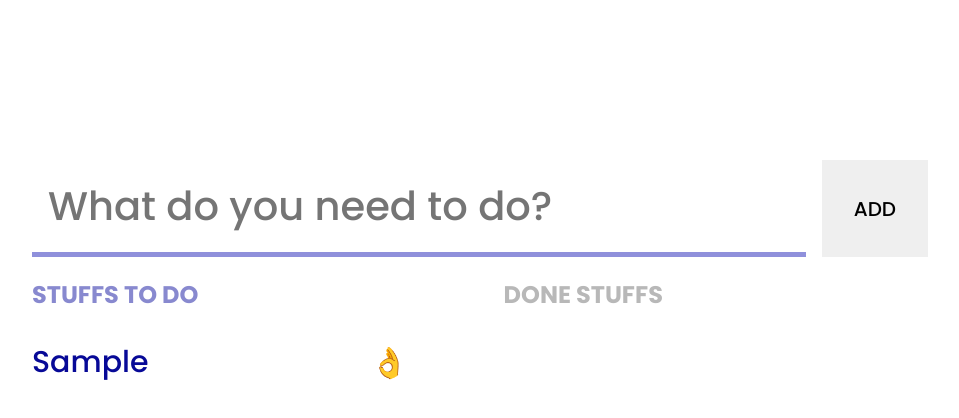
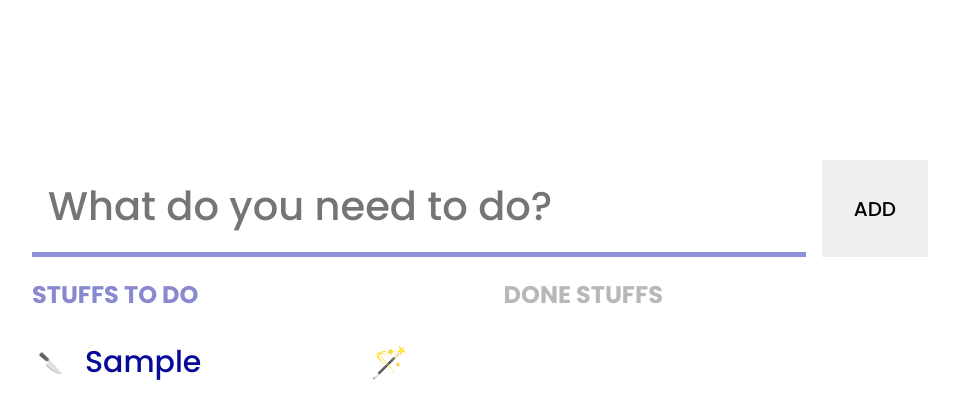
Before and after one commit to jujasen/todo-redux, a React (Create React App) app: page / in a window 1280 px wide. Both pictures are taken after typing "Sample" into the empty fields and a click on the button "ADD". Shown: the top 418 px of the page, without its empty margins (160-1119 px from the left). Built offline with nearby package versions, Linux system fonts and the light colour scheme.

Commit message:
added removeTodo function

```diff
--- a/src/features/todos/TodoList.js
+++ b/src/features/todos/TodoList.js
@@ -1,7 +1,7 @@
 import { useSelector } from "react-redux";
 import { selectTodos } from "./todosSlice";
 import { useDispatch } from "react-redux";
-import { toggleTodo } from "./todosSlice";
+import { toggleTodo, removeTodo } from "./todosSlice";
 
 export const TodoList = () => {
   const todos = useSelector(selectTodos);
@@ -11,6 +11,10 @@ export const TodoList = () => {
 
   const handleToggle = (id) => {
     dispatch(toggleTodo(id));
+  };
+
+  const handleRemove = (id) => {
+    dispatch(removeTodo(id));
   };
 
   return (
@@ -26,7 +30,13 @@ export const TodoList = () => {
                     className="todoList__todo todoList__todo--new"
                     key={todo.id}
                   >
-                    <p>{todo.text}</p>
+                    <div className='todoList__flex'>
+                      <button
+                        onClick={() => handleRemove(todo.id)}
+                        className="todoList__btn todoList__btn--delete"
+                      ></button>
+                      <p>{todo.text}</p>
+                    </div>
                     <button
                       onClick={() => handleToggle(todo.id)}
                       className="todoList__btn todoList__btn--new"
@@ -48,7 +58,13 @@ export const TodoList = () => {
                     className="todoList__todo todoList__todo--done"
                     key={todo.id}
                   >
-                    <p>{todo.text}</p>
+                    <div className='todoList__flex'>
+                      <button
+                        onClick={() => handleRemove(todo.id)}
+                        className="todoList__btn todoList__btn--delete"
+                      ></button>
+                      <p>{todo.text}</p>
+                    </div>
                     <button
                       onClick={() => handleToggle(todo.id)}
                       className="todoList__btn todoList__btn--done"
--- a/src/features/todos/todosSlice.js
+++ b/src/features/todos/todosSlice.js
@@ -21,11 +21,14 @@ const todosSlice = createSlice({
             if(todoToToggle) {
                 todoToToggle.completed = !todoToToggle.completed
             }
+        },
+        removeTodo(state, action) {
+            state.splice(action.payload, 1)
         }
     }
 })
 
 export const selectTodos = state => state.todos;
 
-export const { addTodo, toggleTodo } = todosSlice.actions
+export const { addTodo, toggleTodo, removeTodo } = todosSlice.actions
 export default todosSlice.reducer
--- a/src/styles/_todoList.scss
+++ b/src/styles/_todoList.scss
@@ -44,16 +44,35 @@
     }
   }
 
+  &__flex {
+    display: flex;
+  }
+
   &__btn {
     font-size: 0px;
     background-color: #fff;
     outline: none;
     border: none;
+    cursor: pointer;
+
+    &--delete {
+      &::after {
+        font-size: 20px;
+        content: '🔪';
+        margin-right: 1rem;
+      }
+
+
+      &:hover::after {
+        content: "DELETE";
+        font-size: 10px;
+      }
+    }
 
     &--new {
       &::after {
         font-size: 30px;
-        content: "👌";
+        content: "🪄";
       }
 
       &:hover::after {
@@ -72,4 +91,5 @@
         }
       }
   }
+
 }
```
